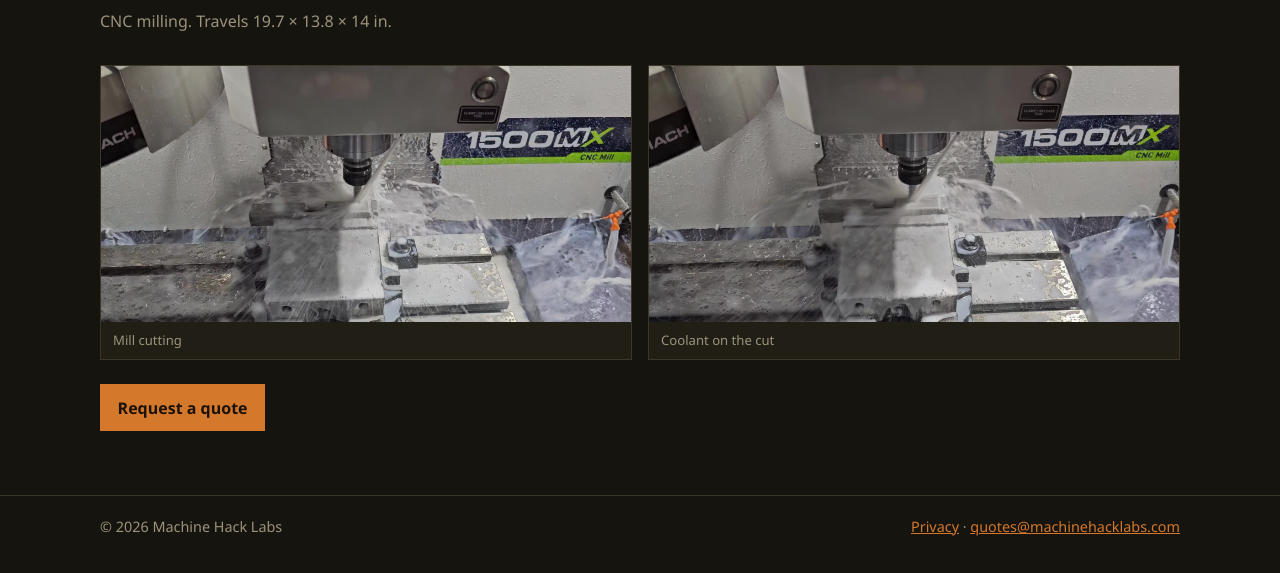
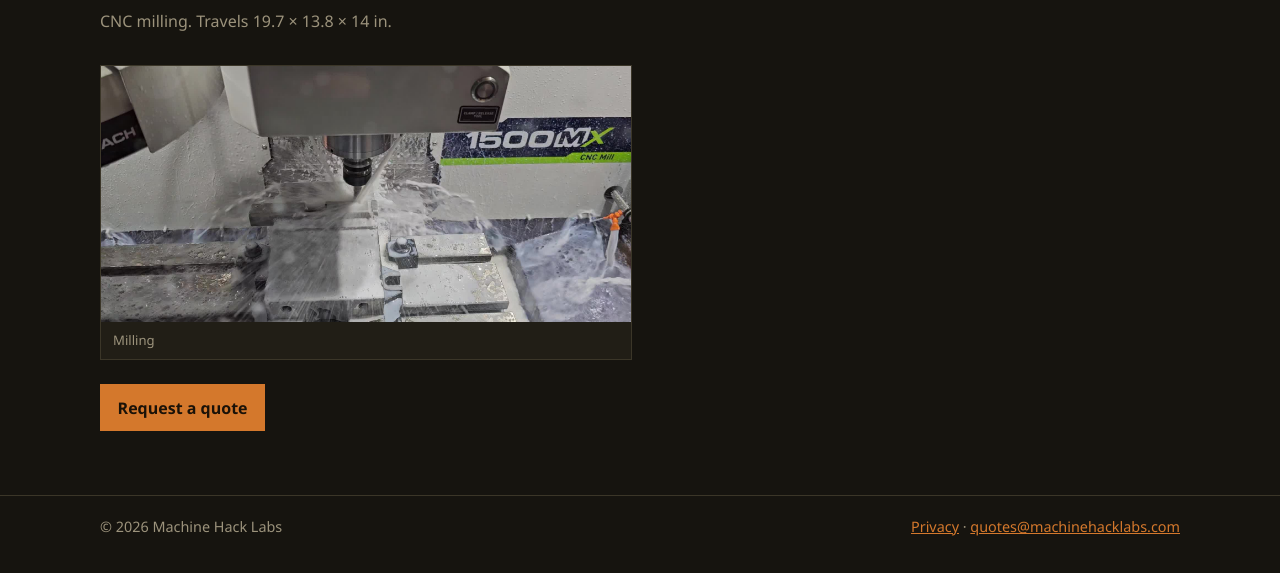
Before and after one commit to adriscod/machinehacklabs-website, a plain HTML site: page capabilities/index.html in a window 1280 px wide. Shown: the part 151-724 px from the top of the page. Drawn offline with Linux system fonts and the light colour scheme.

Commit message:
Capabilities: one mill image captioned Milling
Drop the coolant-on-the-cut shot; rename Mill cutting to Milling.

```diff
--- a/capabilities/index.html
+++ b/capabilities/index.html
@@ -31,14 +31,7 @@
                     src="/assets/img/site/02-capabilities-cutting.jpg"
                     alt="CNC mill cutting metal with coolant"
                 >
-                <figcaption>Mill cutting</figcaption>
-            </figure>
-            <figure class="shot">
-                <img
-                    src="/assets/img/site/03-capabilities-coolant.jpg"
-                    alt="Coolant spray on a part in the vise"
-                >
-                <figcaption>Coolant on the cut</figcaption>
+                <figcaption>Milling</figcaption>
             </figure>
         </div>
         <div class="prose">
```
